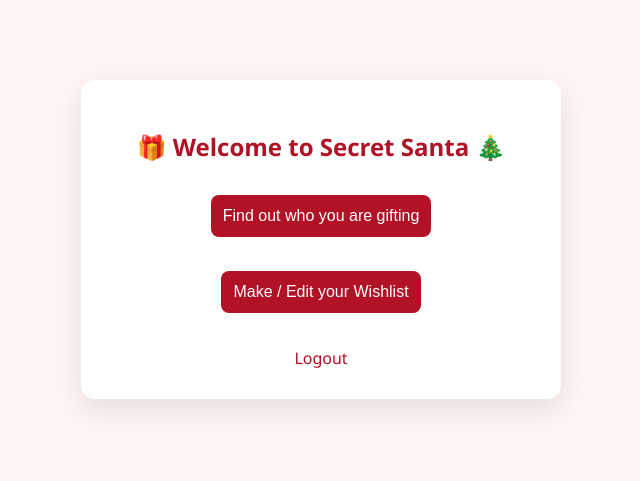
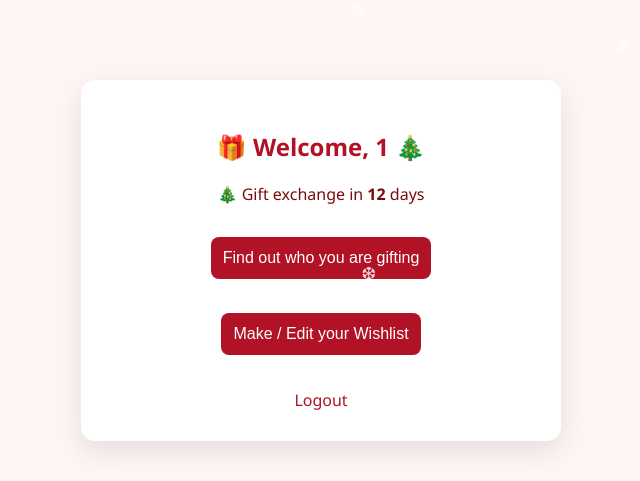
Before and after one commit to GhSho/gatty-ss, a Flask app: page /dashboard in a window 1280 px wide. Shown: the top 481 px of the page, without its empty margins (319-959 px from the left). Run offline with Flask 3, Linux system fonts and the light colour scheme; the visitor is signed in with stand-in values (Sample User, id 1).

Commit message:
Update dashboard.html

```diff
--- a/templates/dashboard.html
+++ b/templates/dashboard.html
@@ -7,7 +7,15 @@
 <body>
 
 <div class="container">
-    <h2>🎁 Welcome to Secret Santa 🎄</h2>
+    <h2>🎁 Welcome, {{ name }} 🎄</h2>
+
+    <p style="margin-bottom: 20px;">
+        {% if days_left > 0 %}
+            🎄 Gift exchange in <strong>{{ days_left }}</strong> days
+        {% else %}
+            🎁 It’s gift day!
+        {% endif %}
+    </p>
 
     <a href="/reveal"><button>Find out who you are gifting</button></a>
     <br><br>
@@ -16,5 +24,18 @@
     <a href="/logout">Logout</a>
 </div>
 
+<script>
+    const snowflakes = ["❄", "❅", "❆"];
+    for (let i = 0; i < 20; i++) {
+        const snow = document.createElement("div");
+        snow.className = "snowflake";
+        snow.innerText = snowflakes[Math.floor(Math.random() * snowflakes.length)];
+        snow.style.left = Math.random() * 100 + "vw";
+        snow.style.animationDuration = (5 + Math.random() * 5) + "s";
+        snow.style.opacity = Math.random();
+        document.body.appendChild(snow);
+    }
+</script>
+
 </body>
 </html>
```
